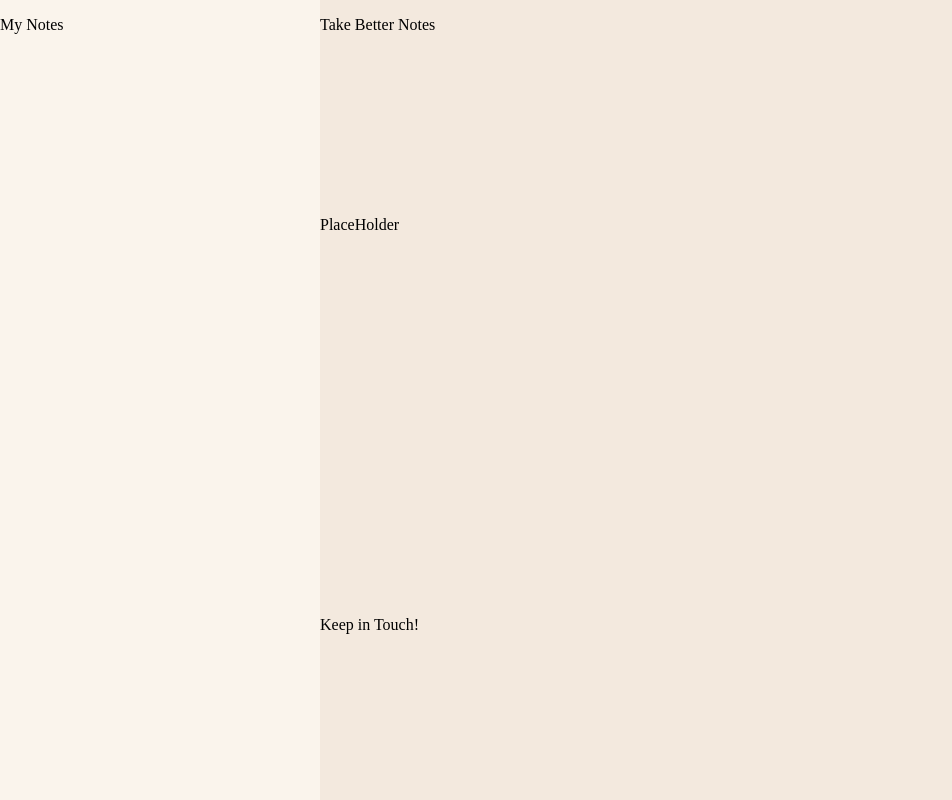
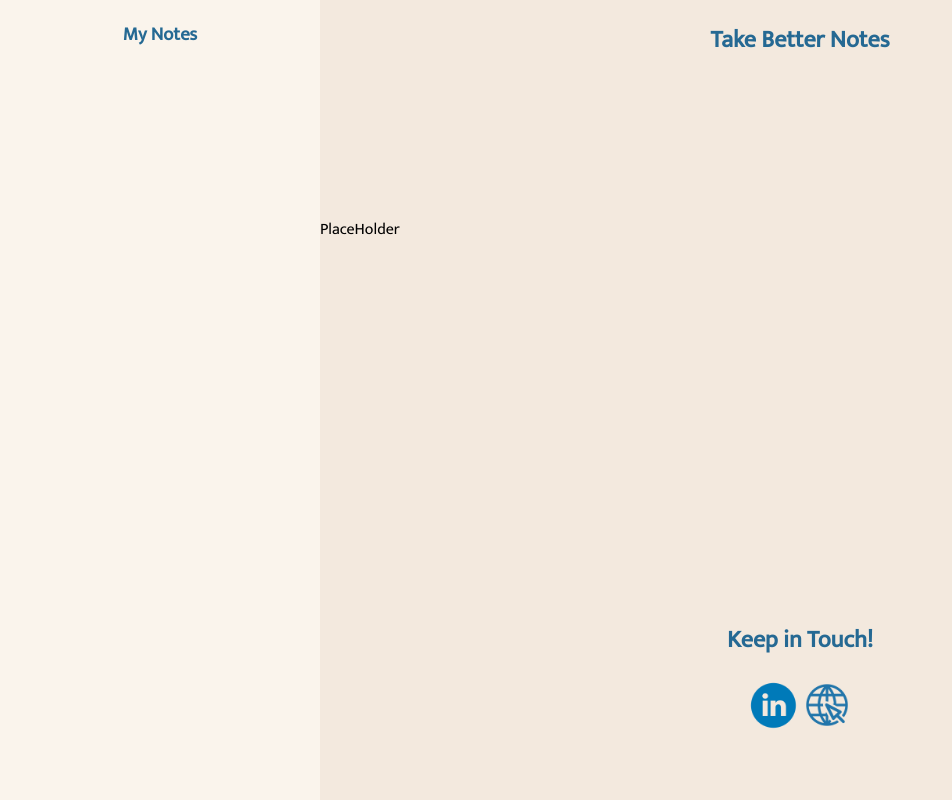
Before and after one commit to ax-huang/ACIT1620-Assginment1, a plain HTML site: page index.html in a window 1280 px wide. Shown: the whole page, without its empty margins (0-952 px from the left). Drawn offline with Linux system fonts and the light colour scheme.

Commit message:
Add linkedin & internet logo in footer

```diff
--- a/css/style.css
+++ b/css/style.css
@@ -1,6 +1,7 @@
 body{
     padding: 0;
     margin: 0;
+    font-family: 'Mukta', sans-serif;
 }
 .grid{
     display: grid;
@@ -32,4 +33,10 @@ header{
 footer{
     background-color: #f3e9de;
     grid-area: f;
+    text-align: center;
 }
+
+h1, h2{
+    color: #256993;
+    text-align: center;
+}
--- a/index.html
+++ b/index.html
@@ -4,6 +4,9 @@
         <title>Note App</title>
         <meta charset="utf-8">
         <link rel="stylesheet" href="css/style.css">
+        <link rel="preconnect" href="https://fonts.googleapis.com">
+        <link rel="preconnect" href="https://fonts.gstatic.com" crossorigin>
+        <link href="https://fonts.googleapis.com/css2?family=Mukta&display=swap" rel="stylesheet">
     </head>
 
     <body>
@@ -12,11 +15,11 @@
                 <div class="grid">
 
                     <header>
-                        <p>Take Better Notes</p>
+                        <h1>Take Better Notes</h1>
                     </header>
 
                     <aside>
-                        <p>My Notes</p>
+                        <h1>My Notes</h1>
                     </aside>
 
                     <section>
@@ -24,7 +27,9 @@
                     </section>
 
                     <footer>
-                        <p>Keep in Touch!</p>
+                        <h2>Keep in Touch!</h2>
+                        <a href="https://www.linkedin.com/"><img src="images/linkedin.webp" alt="Linkedin Logo" width="50px" height="50px"></a>
+                        <a href="https://www.instagram.com/"><img src="images/InternetLine.webp" alt="Internet Logo" width="50px" height="50px"></a>
                     </footer>
                 </div>
 
```
Also changed, not shown: images/InternetLine.webp (added), images/linkedin.webp (added).
